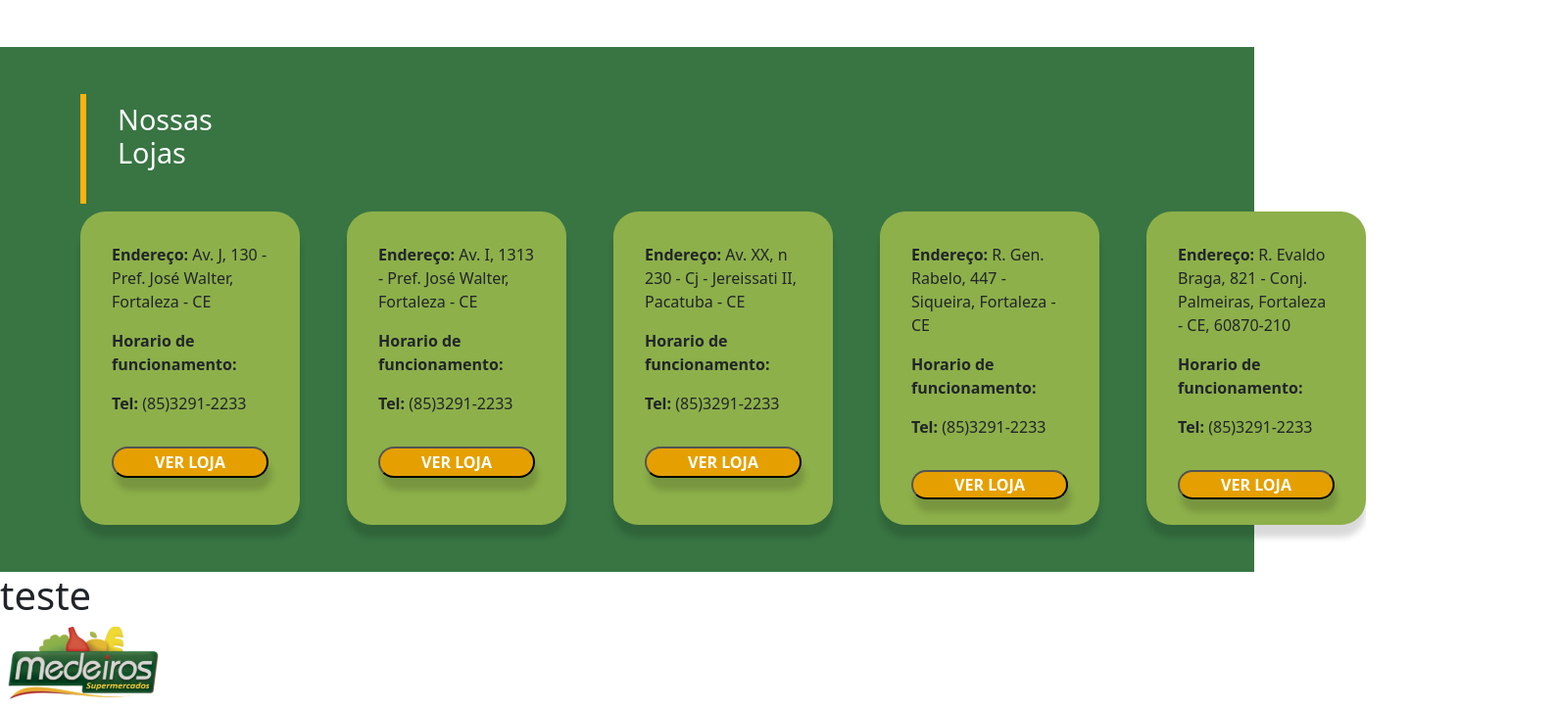
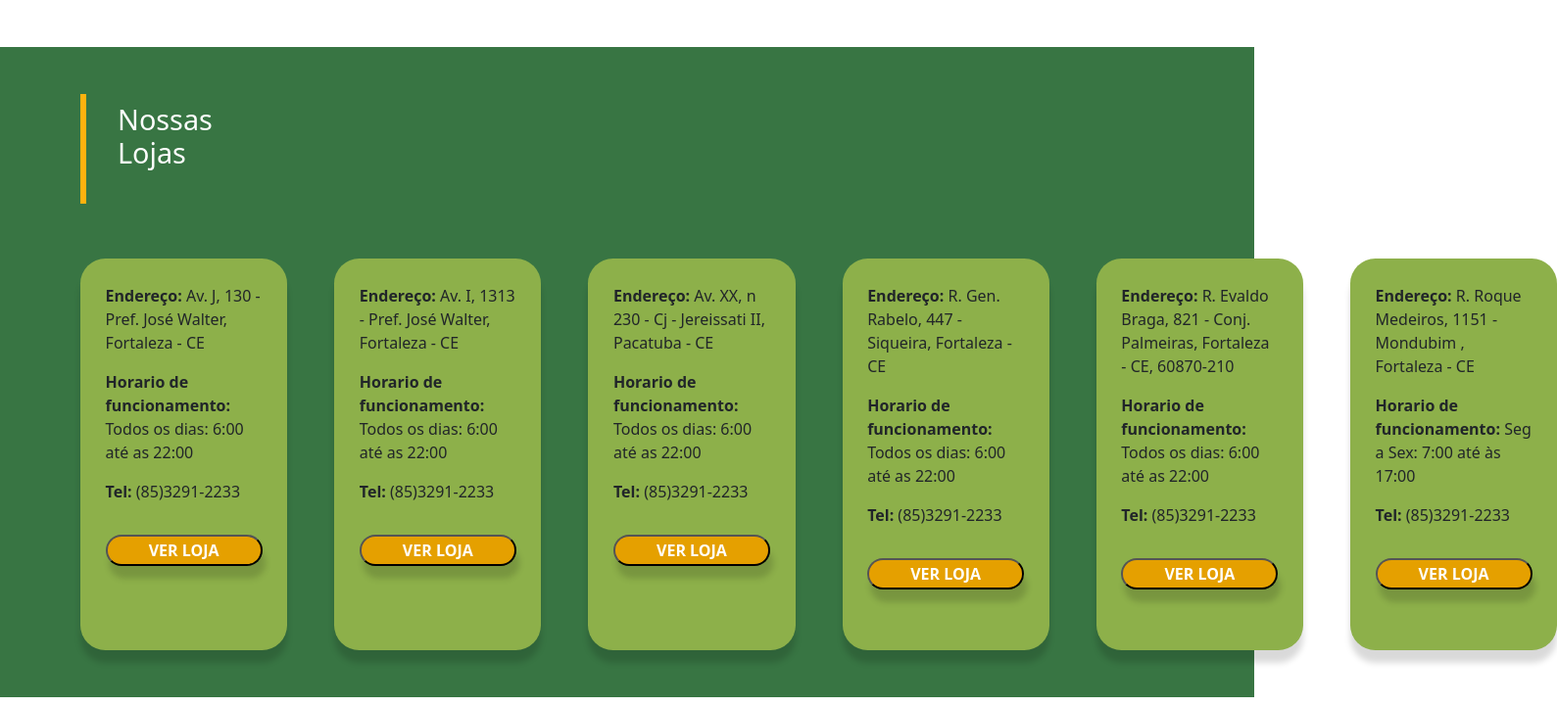
Before and after one commit to S-Medeiros/site-institucional-React-, a React (Vite) app: page / in a window 1280 px wide. Shown: the part 1185-1907 px from the top of the page at 98% size, 1589 px wide, since content can reach past the window. Built offline with nearby package versions, Linux system fonts and the light colour scheme.

Commit message:
add-roque

```diff
--- a/public/style.css
+++ b/public/style.css
@@ -202,19 +202,20 @@
   display: flex !important;
   align-items: center !important;
   flex-flow: column !important;
+  text-align: left !important;
   gap: 1rem !important;
-  padding: 2rem !important;
-  width: 18rem !important;
-  height: 20rem !important;
+  padding: 1.6rem !important;
+  width: 16rem !important;
+  height: 25rem !important;
   border-radius: 1.6rem !important;
   box-shadow: 0 0.8rem 0.4rem rgba(0, 0, 0, 0.15) !important;
 }
 
 .content-card-store {
-  display: flex;
+  display: flex !important;
   justify-self: center !important;
-  line-height: 1.8;
-  font-size: 1.2rem;
+  line-height: 1.6 !important;
+  font-size: 1.2rem !important;
 }
 
 .btn-card {
--- a/sass/main.scss
+++ b/sass/main.scss
@@ -265,19 +265,20 @@ $dark: $custom-dark-green;
   display: flex !important;
   align-items: center !important;
   flex-flow: column !important;
+  text-align: left !important;
   gap: 1rem !important;
-  padding: 2rem !important;
-  width: 18rem !important;
-  height: 20rem !important;
+  padding: 1.6rem !important;
+  width: 16rem !important;
+  height: 25rem !important;
   border-radius: 1.6rem !important;
   box-shadow: 0 0.8rem 0.4rem rgba(0, 0, 0, 0.15) !important;;
 }
 
 .content-card-store{
-  display: flex;
+  display: flex!important;
   justify-self: center !important;
-  line-height: 1.8;
-  font-size: 1.2rem;
+  line-height: 1.6!important;
+  font-size: 1.2rem!important;
 }
 
 .btn-card {
--- a/src/components/MyStores/index.jsx
+++ b/src/components/MyStores/index.jsx
@@ -10,17 +10,21 @@ const MyStores = () => {
 
         <section className='custom-more-dark-green p-5'>
             <Container>
-                <Row className='d-flex w-100'>
-                    <Col className='d-flex gap-5' sm={12} md={12} lg={2}>
+                <Row className='d-flex'>
+                    <Col className='d-flex gap-5 mb-5' sm={12} md={12} lg={2}>
                         <h3 className='titulo-secao-lojas'>Nossas <br/><span className='strong-titulo-store'>Lojas</span></h3>
                     </Col>
+
                     <Col className='d-flex gap-5 w-100' sm={12} md={12} lg={10}>
-                        <MyStoreCard endereco={'Av. J, 130 - Pref. José Walter, Fortaleza - CE'}/>
-                        <MyStoreCard endereco={'Av. I, 1313 - Pref. José Walter, Fortaleza - CE'}/>
-                        <MyStoreCard endereco={'Av. XX, n 230 - Cj - Jereissati II, Pacatuba - CE'}/>
-                        <MyStoreCard endereco={'R. Gen. Rabelo, 447 - Siqueira, Fortaleza - CE'}/>
-                        <MyStoreCard endereco={'R. Evaldo Braga, 821 - Conj. Palmeiras, Fortaleza - CE, 60870-210'}/>
+                        <MyStoreCard endereco={'Av. J, 130 - Pref. José Walter, Fortaleza - CE'} horario={'Todos os dias: 6:00 até as 22:00'}/>
+                        <MyStoreCard endereco={'Av. I, 1313 - Pref. José Walter, Fortaleza - CE'} horario={'Todos os dias: 6:00 até as 22:00'}/>
+                        <MyStoreCard endereco={'Av. XX, n 230 - Cj - Jereissati II, Pacatuba - CE'} horario={'Todos os dias: 6:00 até as 22:00'}/>
+                        <MyStoreCard endereco={'R. Gen. Rabelo, 447 - Siqueira, Fortaleza - CE'}horario={'Todos os dias: 6:00 até as 22:00'}/>
+                        <MyStoreCard endereco={'R. Evaldo Braga, 821 - Conj. Palmeiras, Fortaleza - CE, 60870-210'}horario={'Todos os dias: 6:00 até as 22:00'}/>
+
+                        <MyStoreCard endereco={'R. Roque Medeiros, 1151 - Mondubim , Fortaleza - CE'}horario={'Seg a Sex: 7:00 até às 17:00'}/>
                     </Col>
+
                 </Row>
             </Container>
         </section>
```
Also changed, not shown: src/assets/roque.png (added), 1 other file (tests, documents, lock files or other folders).
